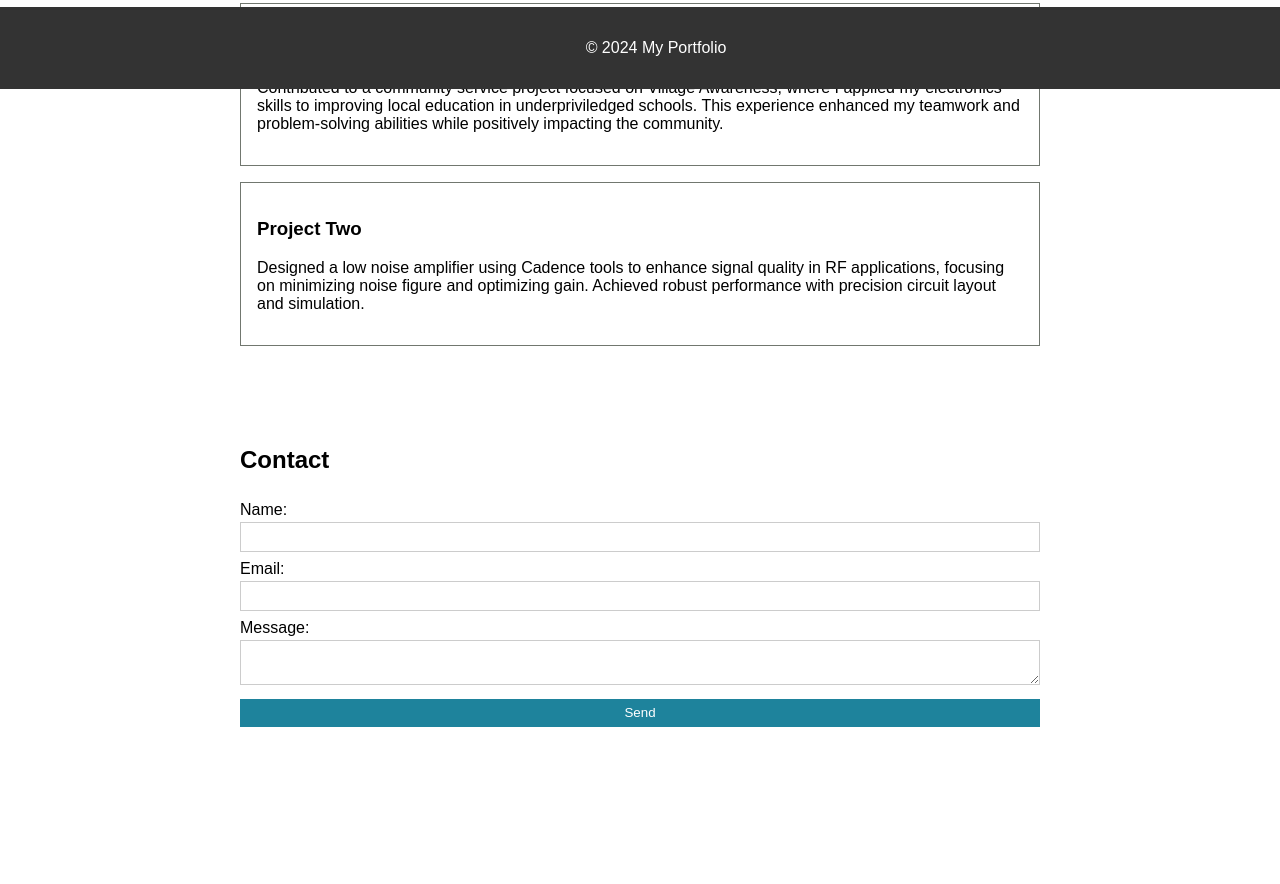
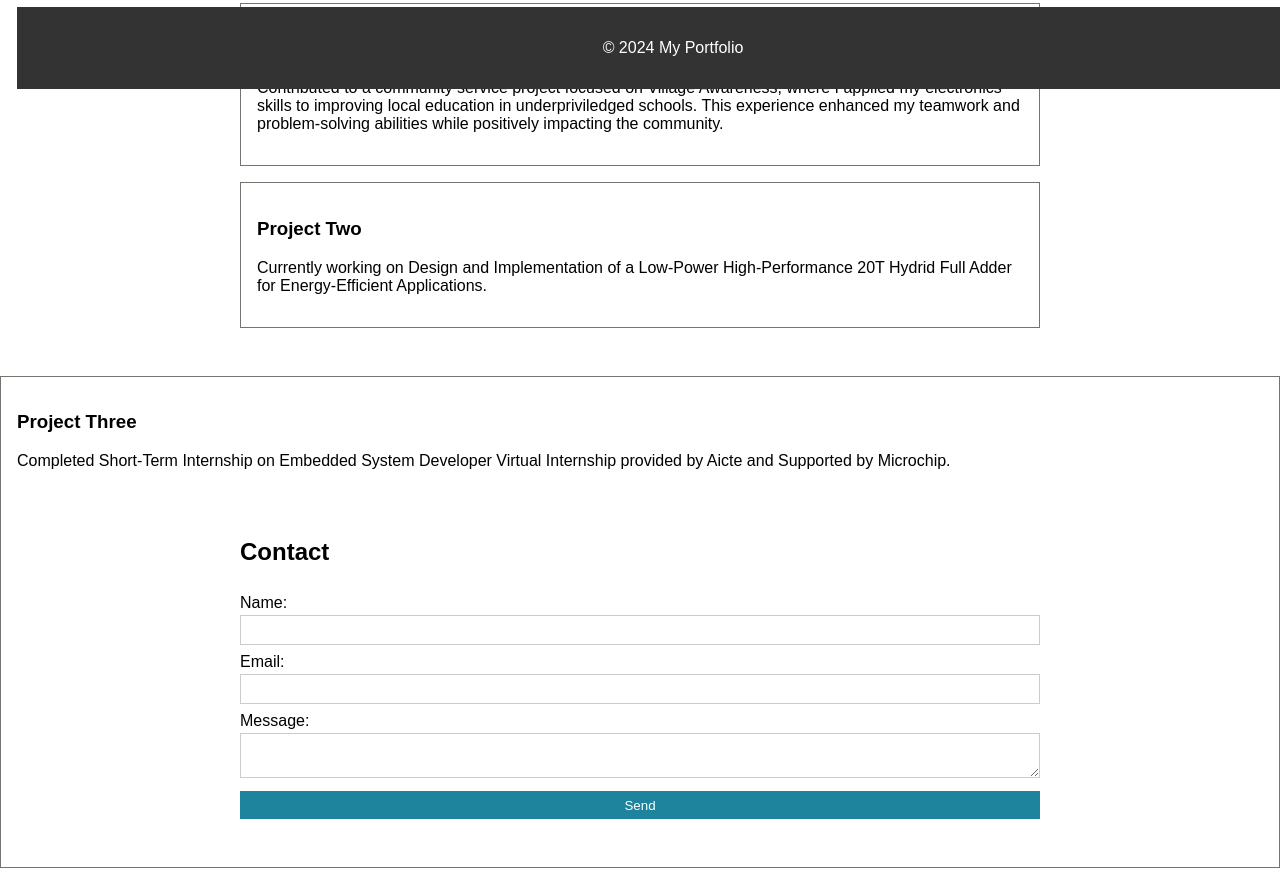
Before and after one commit to Jahnavi-92/portfolio-1, a plain HTML site: page index.html in a window 1280 px wide. Shown: the part 711-1595 px from the top of the page. Before the commit the page ends 1470 px from the top, so only its background shows below. Drawn offline with Linux system fonts and the light colour scheme; a script that the page names is missing.

Commit message:
Update index.html

```diff
--- a/index.html
+++ b/index.html
@@ -37,9 +37,12 @@
        </div>
         <div class="project">
             <h3>Project Two</h3>
-            <p>Designed a low noise amplifier using Cadence tools to enhance signal quality in RF applications, focusing on minimizing noise figure and optimizing gain. Achieved robust performance with precision circuit layout and simulation.</p>
+            <p>Currently working on Design and Implementation of a Low-Power High-Performance 20T Hydrid Full Adder for Energy-Efficient Applications. </p>
         </div>
     </section>
+    <div class="project">
+        <h3>Project Three</h3>
+        <p>Completed Short-Term Internship on Embedded System Developer Virtual Internship provided by Aicte and Supported by Microchip.</p>
 
     <section id="contact">
         <h2>Contact</h2>
```
